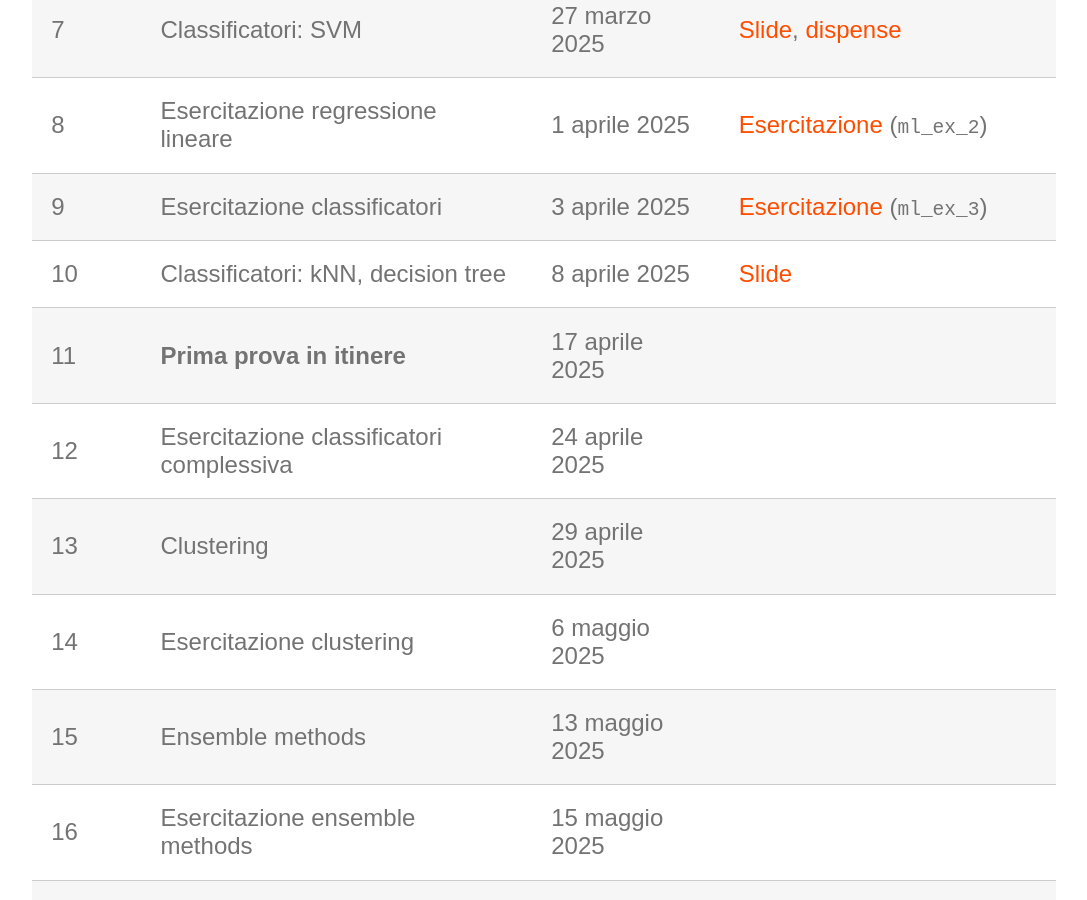
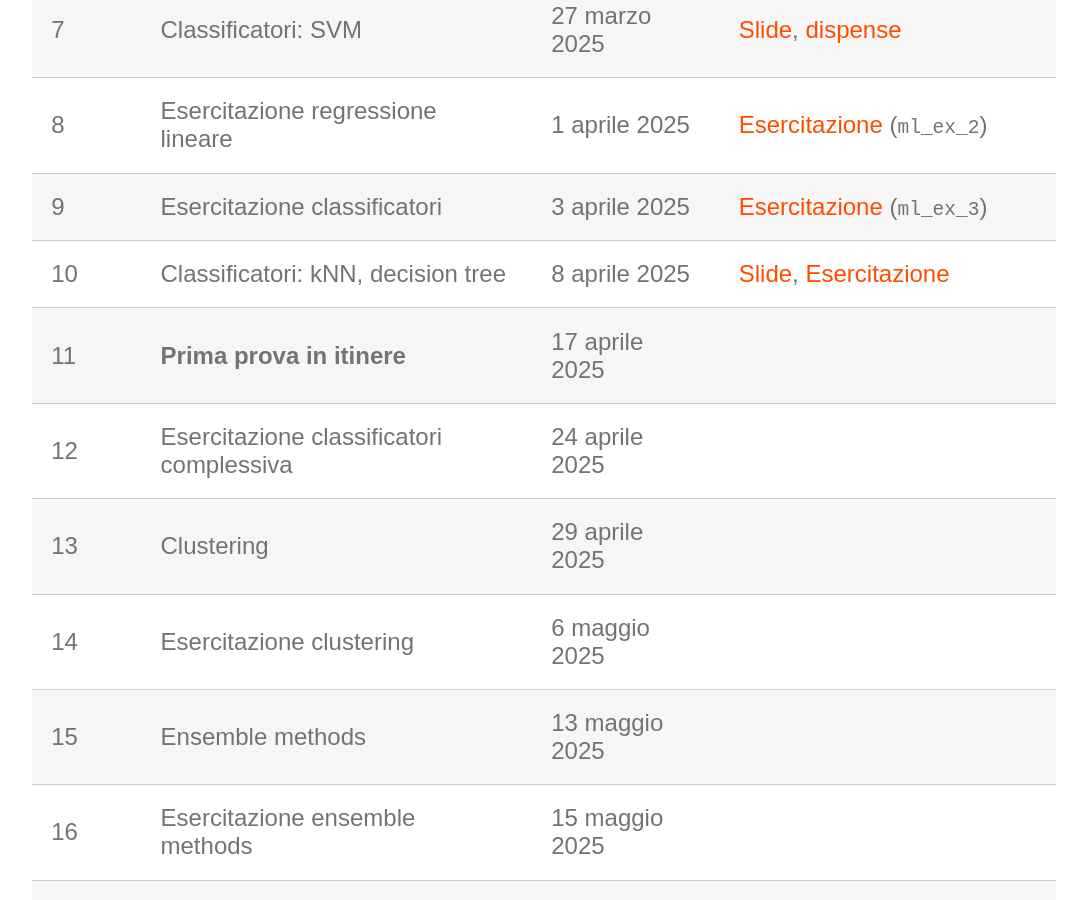
Before and after one commit to perceivelab/ml-mz-2025, a Jekyll site: the page built from lezioni.md, in a window 1280 px wide and 900 px high, scrolled down 858 px. Shown: the whole window, without its empty margins (96-1183 px from the left). Built offline with Jekyll 4.4.1, drawn with Linux system fonts in a browser that asks for light colours; our own code applies the rules of GitHub Pages for plain Markdown files.

Commit message:
Update lezioni.md

```diff
--- a/lezioni.md
+++ b/lezioni.md
@@ -15,7 +15,7 @@ layout: page
 | 7       | Classificatori: SVM      | 27 marzo 2025        |  [Slide](https://studentiunict-my.sharepoint.com/:b:/g/personal/concetto_spampinato_unict_it/ERksvOCk4FNBrmeoioPZZ1MBMeMjyORVajSvejP6XepsGA?e=UcaWNP), [dispense](https://studentiunict-my.sharepoint.com/:b:/g/personal/concetto_spampinato_unict_it/EaQ7FEL2UfRNokCzWoANrXoBMGip_MBoPCO2Qy_QFcFB7A?e=2bWgmR)      |
 | 8       | Esercitazione regressione lineare                    | 1 aprile 2025        | [Esercitazione](https://studentiunict-my.sharepoint.com/:u:/g/personal/simone_palazzo_unict_it/EceYFgjCpddFh_4kasL2Ye8BkGEKIFxr2PxWZtmyBVjrFg?e=leF8SX) (`ml_ex_2`)      |
 | 9       | Esercitazione classificatori          | 3 aprile 2025        |   [Esercitazione](https://studentiunict-my.sharepoint.com/:u:/g/personal/concetto_spampinato_unict_it/ERXo2TaP4y1HsHbp2et_EgQB1R8RCy7G98rNTjVtBhXZSw?e=W1gkuS)   (`ml_ex_3`)   |
-| 10      | Classificatori: kNN, decision tree     | 8 aprile 2025        |  [Slide](https://studentiunict-my.sharepoint.com/:b:/g/personal/concetto_spampinato_unict_it/ET6tNpUnOhlDjnIxw2gMrywBxiUGvwpELEIoPG8bqqENjA?e=C5Kand)      |
+| 10      | Classificatori: kNN, decision tree     | 8 aprile 2025        |  [Slide](https://studentiunict-my.sharepoint.com/:b:/g/personal/concetto_spampinato_unict_it/ET6tNpUnOhlDjnIxw2gMrywBxiUGvwpELEIoPG8bqqENjA?e=C5Kand), [Esercitazione](https://drive.google.com/file/d/1P0EXllhdRTBTGv4kVTfHvMYTWr87sbhP/view?usp=sharing)      |
 | 11      | **Prima prova in itinere**             | 17 aprile 2025       |        |
 | 12      | Esercitazione classificatori complessiva | 24 aprile 2025    |        |
 | 13      | Clustering                             | 29 aprile 2025       |        |
```
